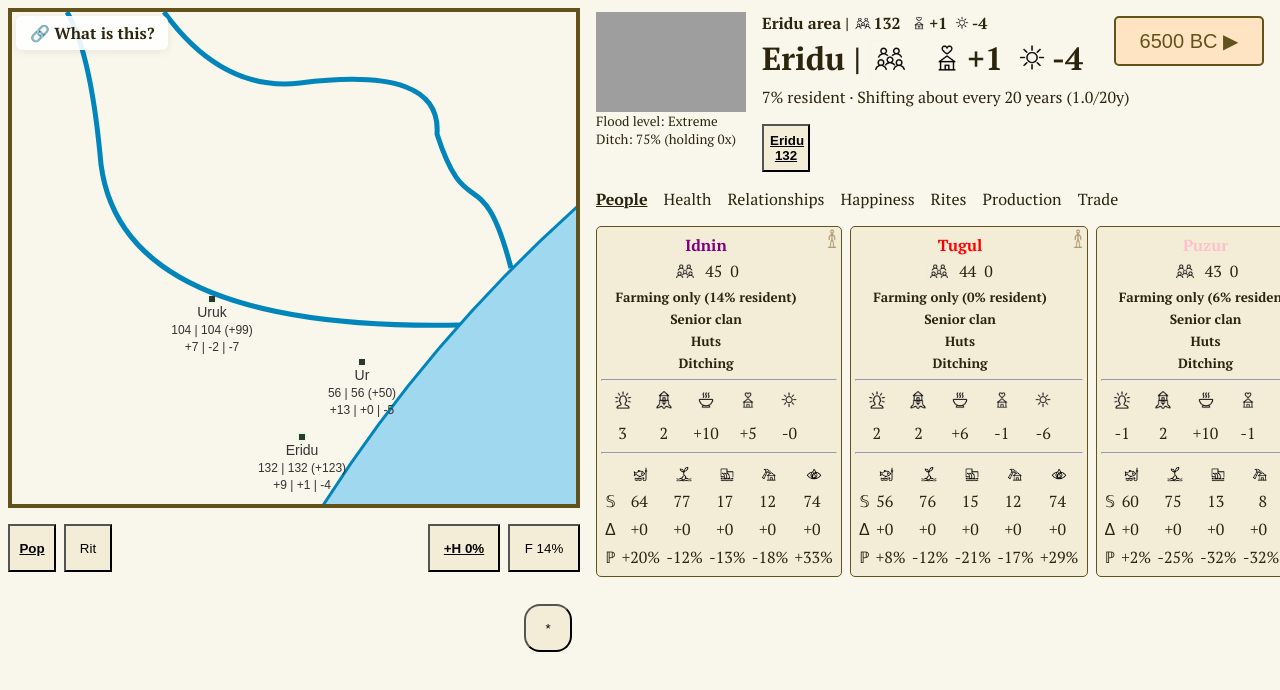
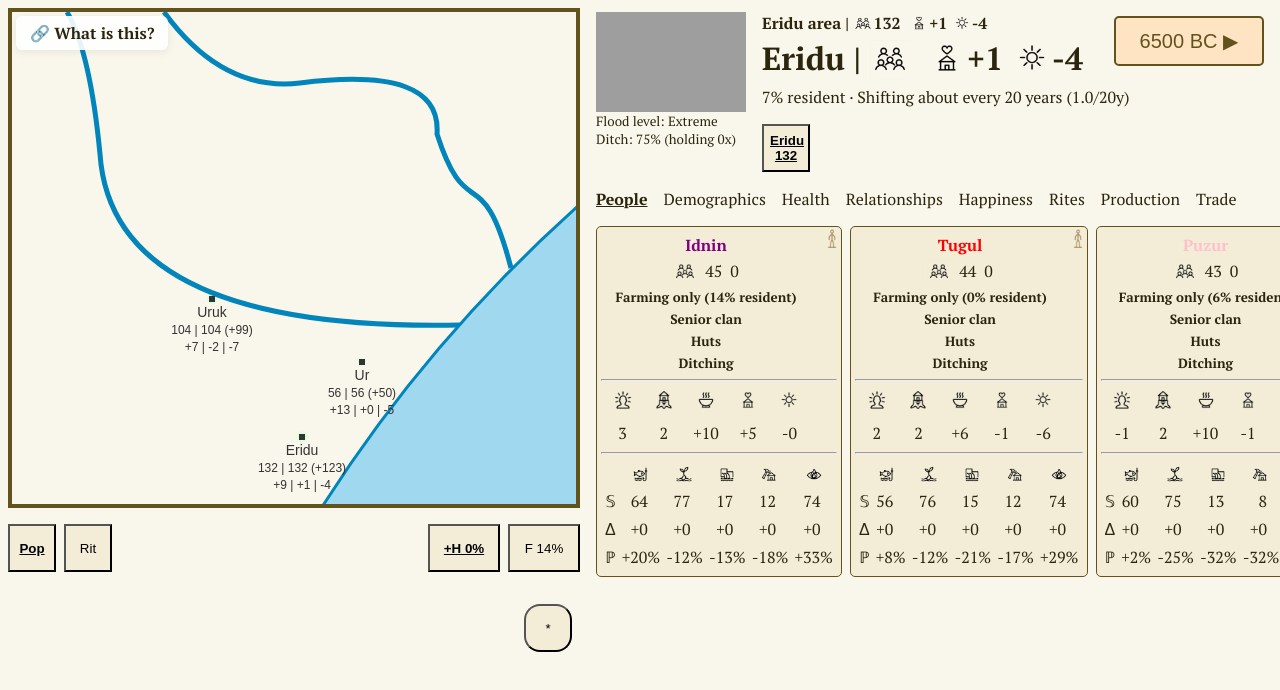
Before and after one commit to dmandelin/world2, a SvelteKit app: page / in a window 1280 px wide. Shown: the top 690 px of the page. Built offline with nearby package versions, Linux system fonts and the light colour scheme; grey boxes are pictures that could not be loaded.

Commit message:
Add blank settlement demographics panel.

```diff
--- a/src/components/Settlement.svelte
+++ b/src/components/Settlement.svelte
@@ -1,17 +1,19 @@
 <script>
+    import SettlementDemographics from "./SettlementDemographics.svelte";
     import SettlementEconomy from "./SettlementEconomy.svelte";
+    import SettlementHappiness from "./SettlementHappiness.svelte";
+    import SettlementHealth from "./SettlementHealth.svelte";
     import SettlementPeople from "./SettlementPeople.svelte";
-    import SettlementHealth from "./SettlementHealth.svelte";
     import SettlementRelationships from "./SettlementRelationships.svelte";
     import SettlementRites from "./SettlementRites.svelte";
     import SettlementTrade from "./SettlementTrade.svelte";
     import TabbedView from "./TabbedView.svelte";
-    import SettlementHappiness from "./SettlementHappiness.svelte";
 
     let { settlement } = $props();
 
     const tabs = [
         { label: "People", snippet: peopleTab },
+        { label: "Demographics", snippet: demographicsTab },
         { label: "Health", snippet: healthTab },
         { label: "Relationships", snippet: relationshipsTab },
         { label: "Happiness", snippet: happinessTab },
@@ -23,6 +25,10 @@
 
 {#snippet peopleTab()}
     <SettlementPeople settlement={settlement} />
+{/snippet}
+
+{#snippet demographicsTab()}
+    <SettlementDemographics settlement={settlement} />
 {/snippet}
 
 {#snippet healthTab()}
--- /dev/null
+++ b/src/components/SettlementDemographics.svelte
@@ -0,0 +1,9 @@
+<script>
+    let { settlement } = $props();
+</script>
+
+<style>
+</style>
+
+<h2>Demographics</h2>
+{settlement.population}
```
